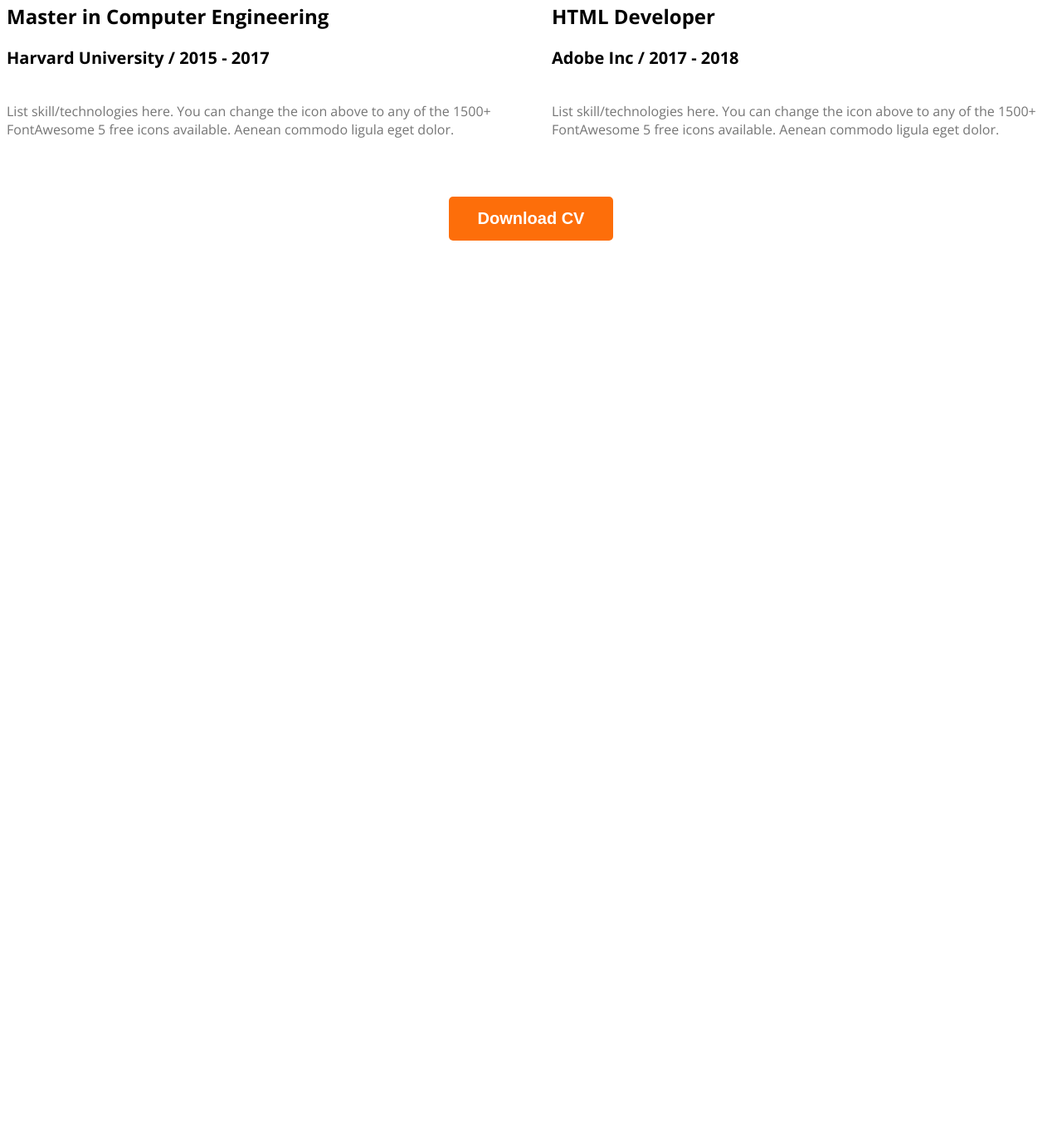
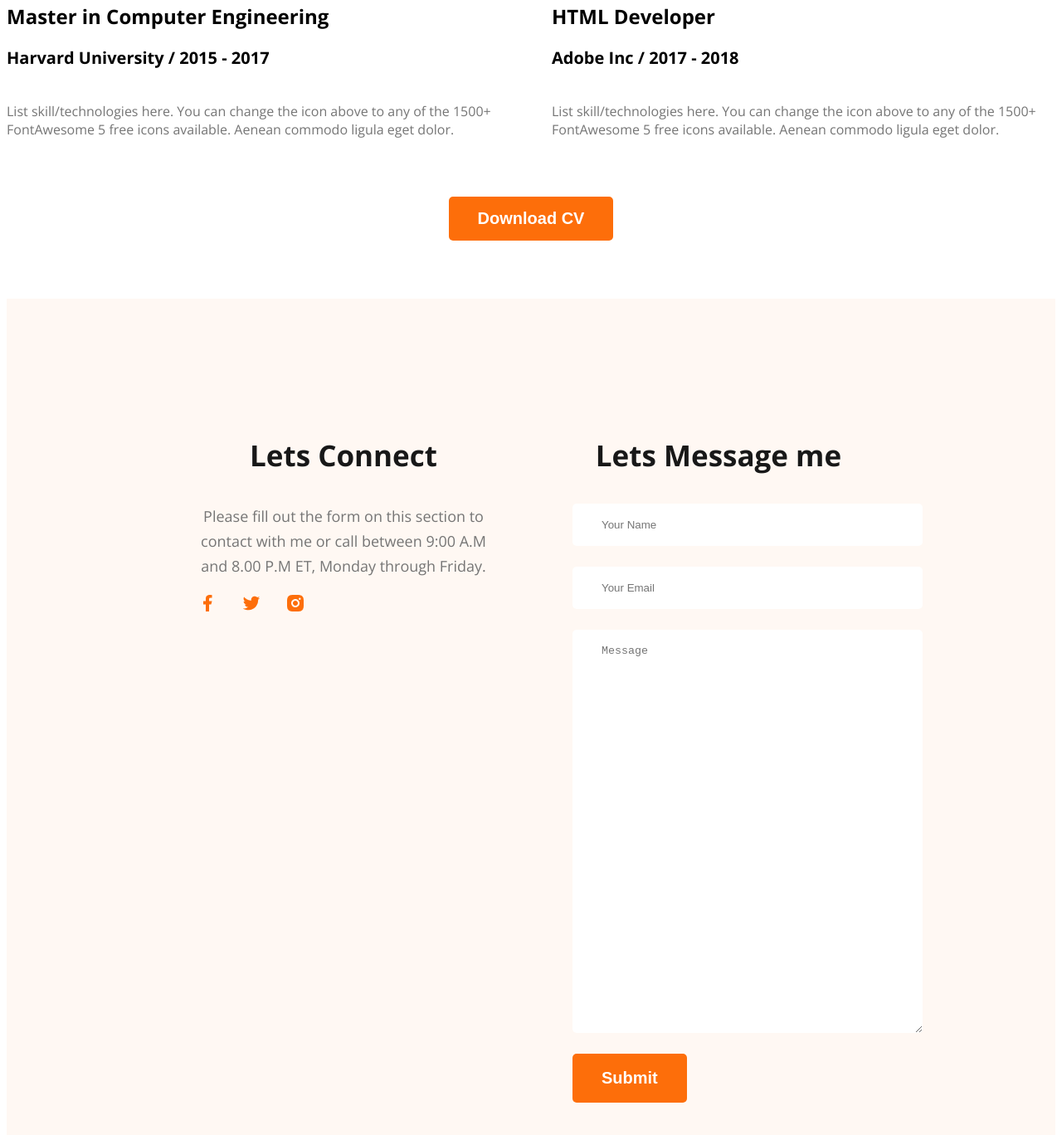
Before and after one commit to riyanweb/developer-porfolio, a plain HTML site: page index.html in a window 1280 px wide. Shown: the part 2990-4358 px from the top of the page at 83% size. Before the commit the page ends 3350 px from the top, so only its background shows below. Drawn offline with nearby package versions, Linux system fonts and the light colour scheme.

Commit message:
finished footer section

```diff
--- a/index.html
+++ b/index.html
@@ -137,13 +137,28 @@
             <div class="download-cv">
                 <button class="btn-primary">Download CV</button>
             </div>
-
-
-
- </section>
+    </section>
   </main>
   <footer>
+    <div class="footer-column">
+        <h3 class="section-style">Lets Connect</h3>
+        <p class="section-desc">Please fill out the form on this section to contact with me or call between 9:00 A.M and 8.00 P.M ET, Monday through Friday.</p>
+        <div class="social-links">
+            <a href=""><img src="images/icons/facebook.png"></a>
+            <a href=""><img src="images/icons/twitter.png"></a>
+            <a href=""><img src="images/icons/insta.png"></a>
 
+        </div>
+    </div>
+    <div class="footer-column">
+        <h3 class="section-style">Lets Message me</h3>
+        <form class="contact">
+            <input type="text" name="" placeholder="Your Name" id="">
+            <input type="email" name="" placeholder="Your Email" id="">
+           <textarea name="" id="" cols="30" rows="30" placeholder="Message"></textarea>
+           <input style="background-color:  #FD6E0A; color: white;"  class="btn-primary" type="submit" value="Submit">
+        </form>
+    </div>
   </footer>
 </body>
 </html>
--- a/styles/style.css
+++ b/styles/style.css
@@ -175,3 +175,28 @@ main section{
     margin-top: 30px;
     margin-bottom: 70px;
 }
+footer{
+    display: flex;
+    background-color:#FFF8F3;
+    padding: 130px 230px;
+    gap: 100px;
+}
+.footer-column{
+    width: 50%;
+}
+.contact input, textarea{
+    display: block;
+    margin-bottom: 25px;
+    padding: 18px 35px;
+    color: #757575;
+    border-radius: 5px;
+    background: var(--White-Color, #FFF);
+    border: 0;
+
+}
+.contact input[type="text"], .contact input[type="email"],textarea{
+    width: 100%;
+}
+.social-links a{
+    margin-right: 25px;
+}
```
